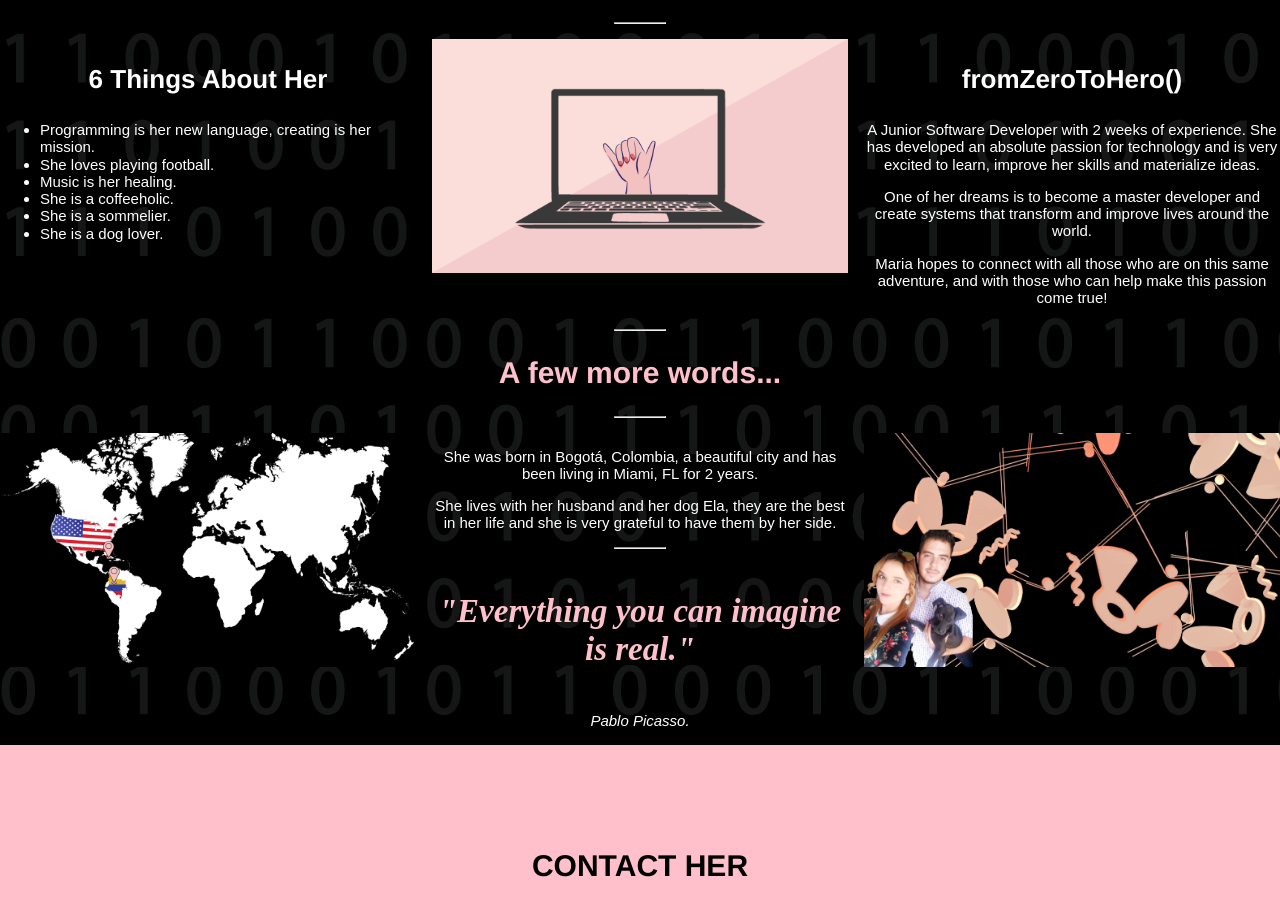
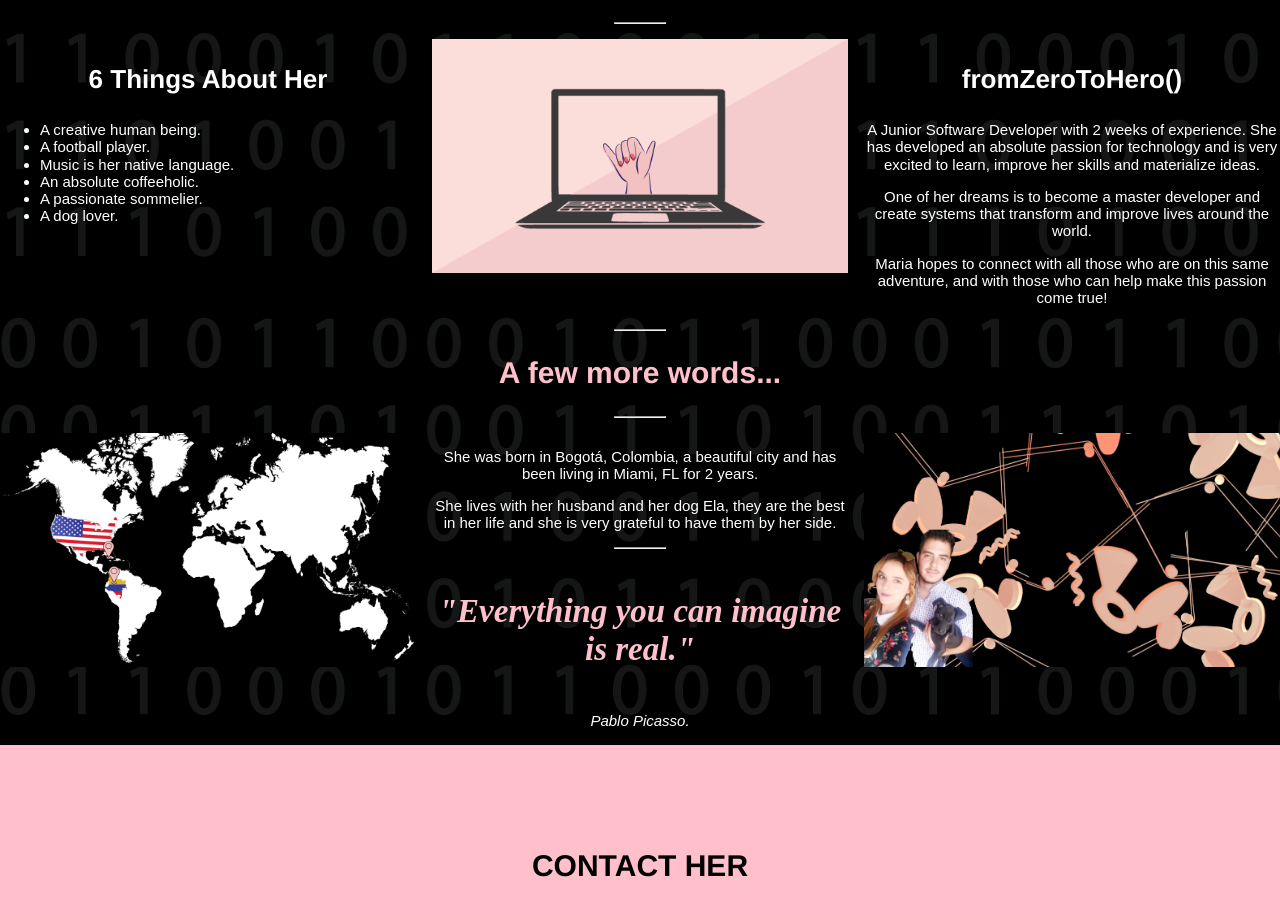
Before and after one commit to cartodeveloper/my-portfolio, a plain HTML site: page index.html in a window 1280 px wide. Shown: the part 862-1777 px from the top of the page. Drawn offline with nearby package versions, Linux system fonts and the light colour scheme; a script that the page names is missing.

Commit message:
Update index.html

```diff
--- a/index.html
+++ b/index.html
@@ -28,12 +28,12 @@
            <div>
               <h3> 6 Things About Her </h3>
              <ul>
-                <li> Programming is her new language, creating is her mission.</li>
-                <li> She loves playing football.</li>
-                <li> Music is her healing.</li>
-                <li> She is a coffeeholic.</li>
-                <li> She is a sommelier. </li>
-                <li> She is a dog lover. </li>
+                <li> A creative human being.</li>
+                <li> A football player.</li>
+                <li> Music is her native language.</li>
+                <li> An absolute coffeeholic.</li>
+                <li> A passionate sommelier. </li>
+                <li> A dog lover. </li>
              </ul>
            </div>
            <div>
```
